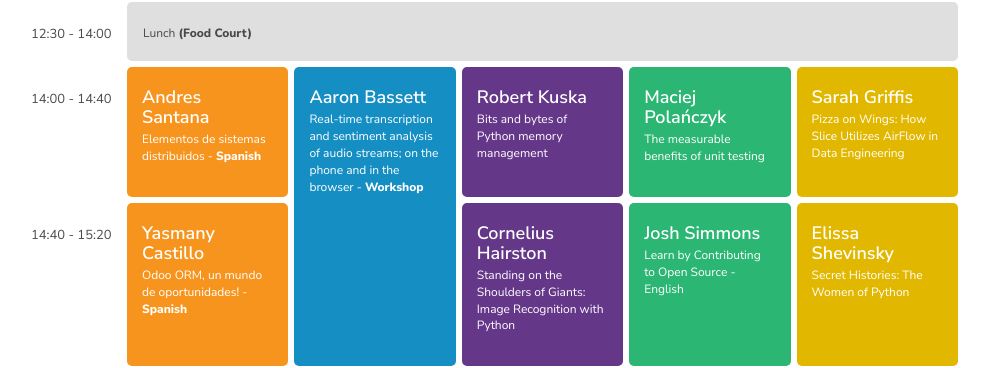
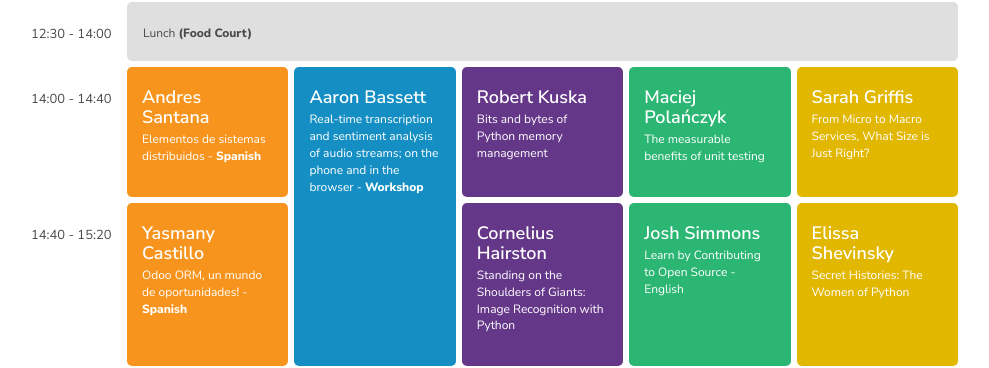
Before and after one commit to pycaribbean/pycaribbean.github.io, a Jekyll site: the page built from schedule.html, in a window 1280 px wide and 900 px high, scrolled down 1050 px. Shown: the part 149-517 px from the top of the window, without its empty margins (144-1133 px from the left). Built offline with Jekyll 4.4.1, drawn with Linux system fonts in a browser that asks for light colours; nearby versions of some CDN libraries; library files that are not in the unit come from our copies.

Commit message:
Change title to Sarah Griffis' talk

```diff
--- a/schedule.html
+++ b/schedule.html
@@ -178,7 +178,7 @@ layout: contentpage
             </div>
             <div class="lecture yellow">
                 <h4>Sarah Griffis</h4>
-                <p>Pizza on Wings:  How Slice Utilizes AirFlow in Data Engineering</p>
+                <p>From Micro to Macro Services, What Size is Just Right?</p>
             </div>
             <!-- ////////////// End Row ////////////// -->
 
```
